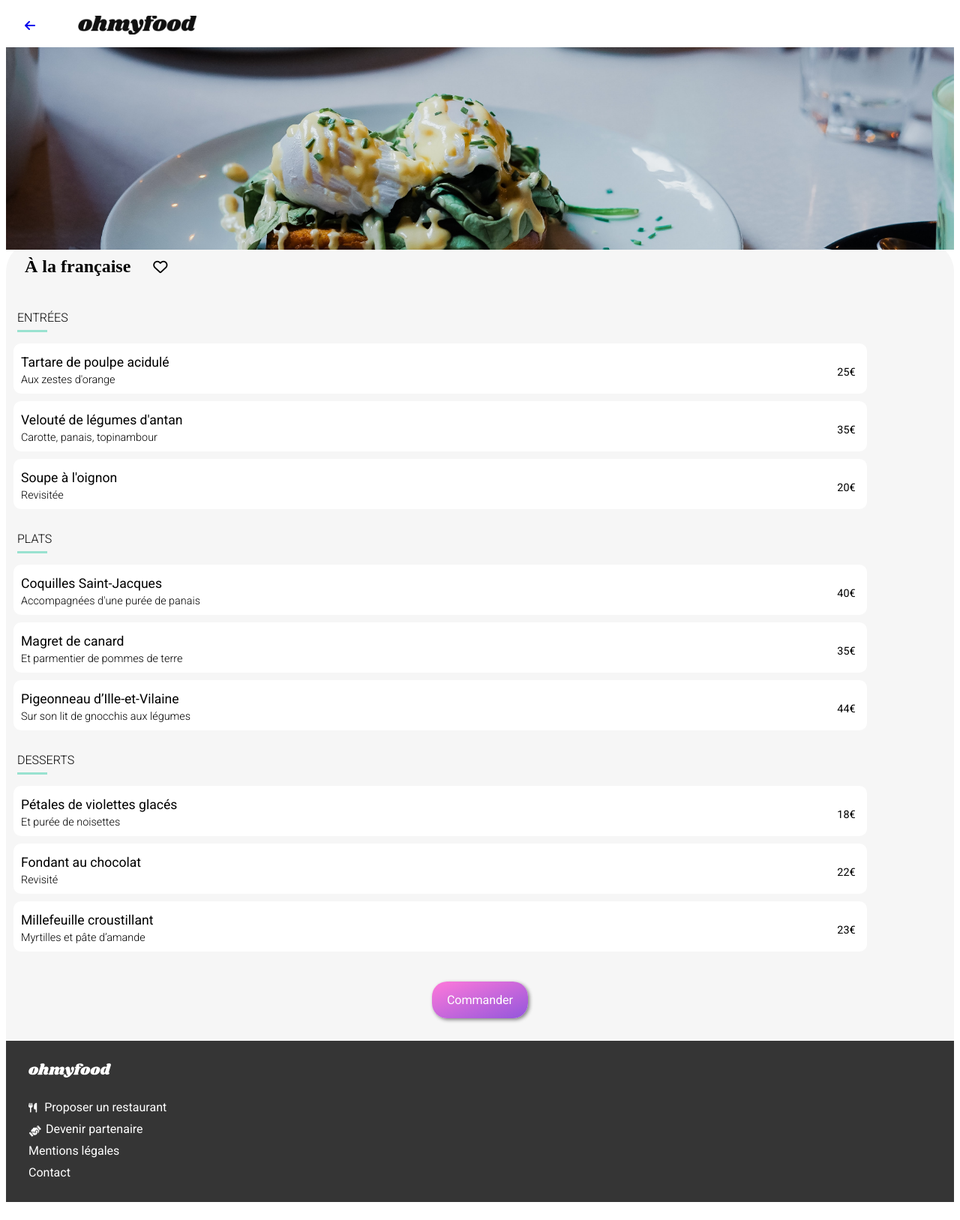
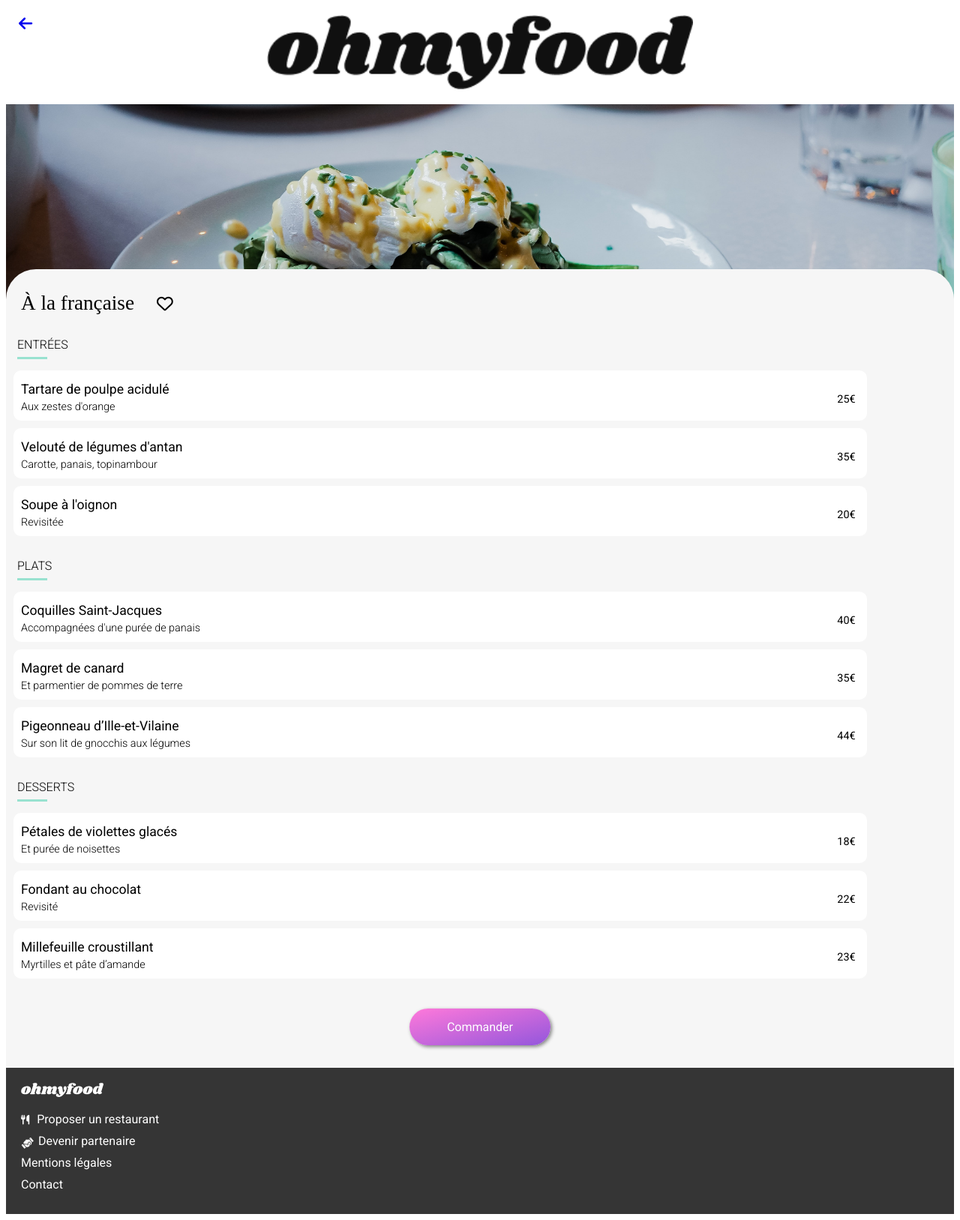
Before and after one commit to NyuLaure/LaureBerro_3_03052021, a plain HTML site: page menu3.html in a window 1280 px wide. Shown: the whole page at 75% size. Drawn offline with Linux system fonts and the light colour scheme; a web font is replaced by a local one.

Commit message:
marge-et-footer

```diff
--- a/menu1.scss
+++ b/menu1.scss
@@ -14,14 +14,11 @@ body {
 
 .header-logo {
     background: white;
-    width: 350px;
-    height: 50px;
     display: flex;
     justify-content: center;
     align-items: center;
-    position: relative;
+    margin: 20px 0 20px 0 ;
 
-    margin-bottom: 5px;
     & img {
         width: 45%;
         height: 50%;
@@ -30,7 +27,15 @@ body {
     a {
         position: absolute;
         left:25px ;
-        top: 17px;
+        top: 20px;
+        font-size: 1.3em;
+
+        &:hover {
+            font-size: 1.5em;
+        }
+        &:active {
+            color: black;
+        }
     }
 }
 
@@ -42,18 +47,27 @@ img {
 
 
 }
-
+main {
+    margin-top: 15px;
+}
 .menu__container {
 
+    position: relative;
+    top: -42px;
     z-index: 2;
     margin-top: -30px;
     background: #f6f6f6;
     border-radius: 40px 40px 0 0;
     width: 100%;
+    margin-bottom: -42px;
 
 
      h1 {
-         margin: 15px 0 10px 20px;
+
+        font-family: "Shrikhand";
+        font-size: 1.7em;
+        padding:30px 0 0px 20px ;
+        font-weight: lighter;
      }
 }
 
@@ -63,11 +77,7 @@ img {
     font-weight: lighter;
 }
 
-h1{
-    font-family: "Shrikhand";
-    font-size: 1.5em;
-    padding:20px 0 15px 5px ;
-}
+
 
 h2 {
     font-size: 1em;
@@ -98,6 +108,7 @@ h2 {
         padding: 0 0 10px 10px;
         font-weight: lighter;
         font-size: 0.9em;
+
     }
     .price {
         position: absolute;
@@ -118,13 +129,13 @@ h2 {
         text-decoration: none;
         background: linear-gradient(to bottom right,$color-sec, $color-prim);
         text-align: center;
-        border-radius: 20px;
+        border-radius: 30px;
         box-shadow: 2px 2px 5px grey;
-        padding: 15px 20px 15px 20px;
+        padding: 15px 50px 15px 50px;
         margin: 30px 0 30px;
 
         &:hover {
-            transform: scale(1.1);
+            opacity: 0.85;
         }
     }
 }
@@ -139,7 +150,11 @@ footer {
     a {
         color: white;
         text-decoration: none;
-        padding: 0 0 10px 30px;
+        padding: 0 0 10px 20px;
+
+        &:hover {
+            font-weight: bold;
+        }
     }
 
     .fa-handshake {
@@ -155,6 +170,6 @@ footer {
 
     svg {
         width: 110px;
-        padding: 30px;
+        padding: 20px;
 }
 }
--- a/style.scss
+++ b/style.scss
@@ -15,13 +15,11 @@ body {
 
 .header-logo {
     background: white;
-    width: 350px;
-    height: 50px;
     display: flex;
     justify-content: center;
     align-items: center;
+    margin: 20px 0 20px 0 ;
 
-    margin-bottom: 5px;
     & img {
         width: 45%;
         height: 50%;
@@ -216,15 +214,19 @@ nav {
             bottom: 30px;
             font-size: 1.5em;
 
+                &:hover {
+                    display: none;
+                }
+
         }
 
-        .heart-full { opacity: 0;
-            & fa-heart {
-            &:valid {
+        .heart-full { display: none;
+
+            &:hover {
                 opacity: 1;
-                color: linear-gradient(to top right,$color-sec, $color-prim);
+                color: blue;
                 }
-            }
+
         }
 
 
@@ -251,7 +253,11 @@ footer {
     a {
         color: white;
         text-decoration: none;
-        padding: 0 0 10px 30px;
+        padding: 0 0 10px 25px;
+
+        &:hover {
+            font-weight: bold;
+        }
     }
 
     .fa-handshake {
@@ -267,6 +273,6 @@ footer {
 
     svg {
         width: 110px;
-        padding: 30px;
+        padding: 25px;
 }
 }
```
Also changed, not shown: menu1.css, style.css, 2 other files.
